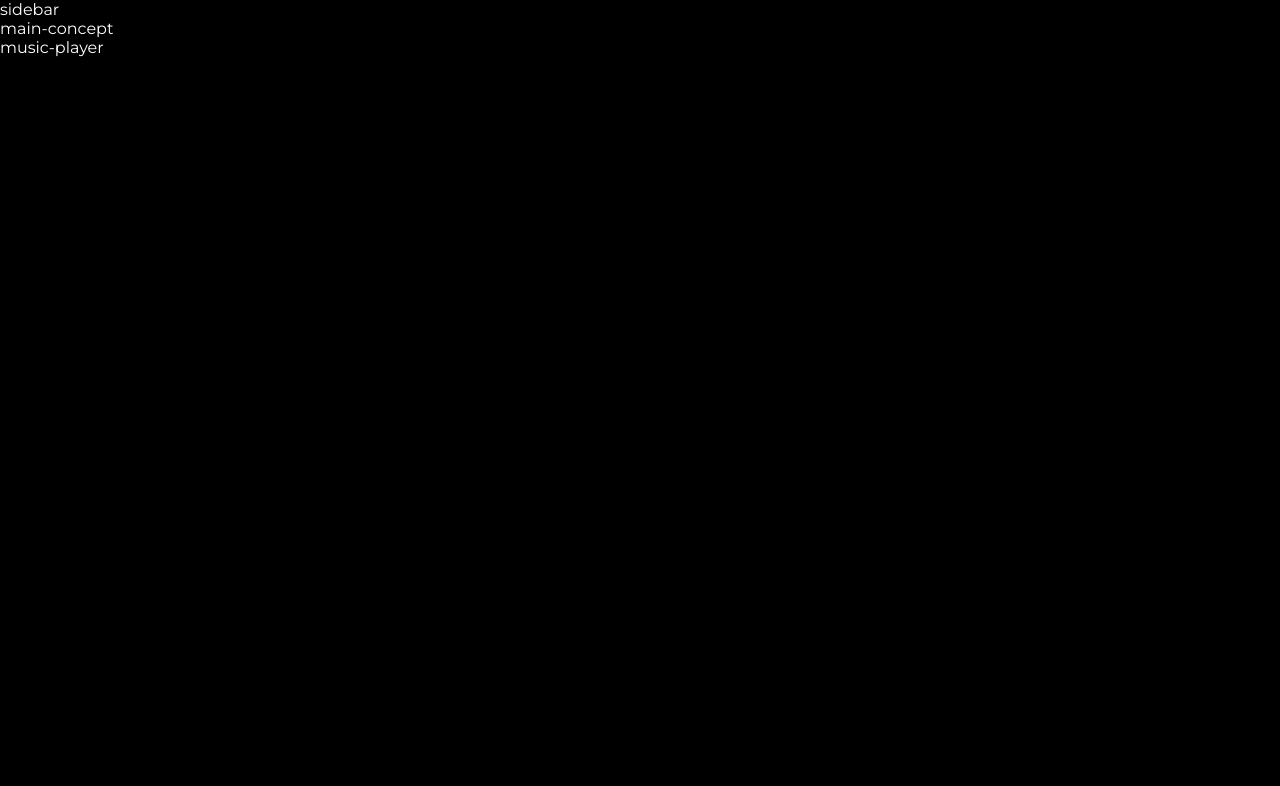
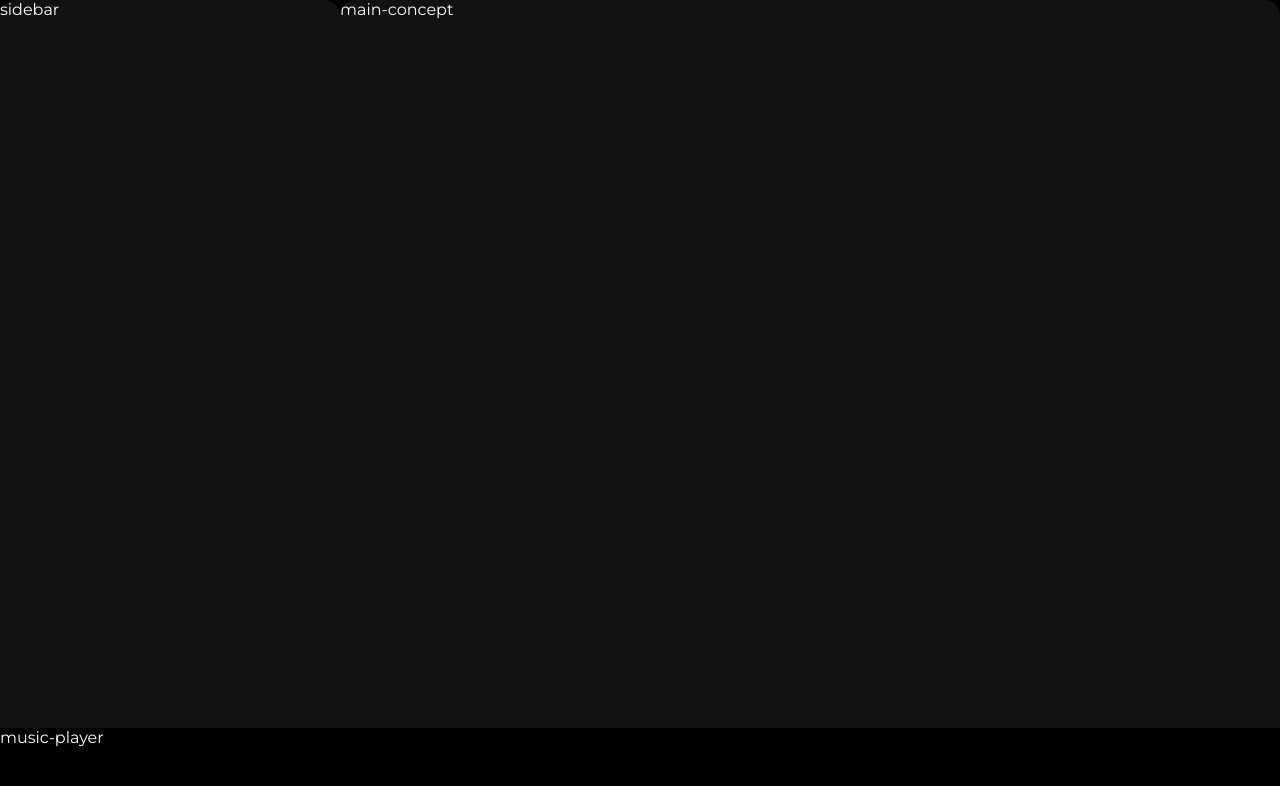
Before and after one commit to PalSagar30/spotify-clone, a plain HTML site: page index.html in a window 1280 px wide. Drawn offline with Linux system fonts and the light colour scheme.

Commit message:
set up layout

```diff
--- a/index.html
+++ b/index.html
@@ -23,7 +23,7 @@
   <body>
     <div class="main">
       <div class="sidebar">sidebar</div>
-      <div class="main-concept">main-concept</div>
+      <div class="main-content">main-concept</div>
       <div class="music-player">music-player</div>
     </div>
   </body>
--- a/style.css
+++ b/style.css
@@ -5,3 +5,25 @@
     color: white;
     overflow: hidden;
 }
+.main{
+    display: flex;
+    height: 100vh;
+}
+.sidebar{
+    background-color: #121212;
+    width: 340px;
+    border-radius: 1rem; /* 1rem=16px */
+}
+.main-content{
+    background-color: #121212;
+    flex: 1;
+    border-radius: 1rem;
+    overflow: auto;
+}
+.music-player{
+    background-color: black;
+    position: fixed;
+    bottom: 0;
+    width: 100%;
+    height: 72px;
+}
```
